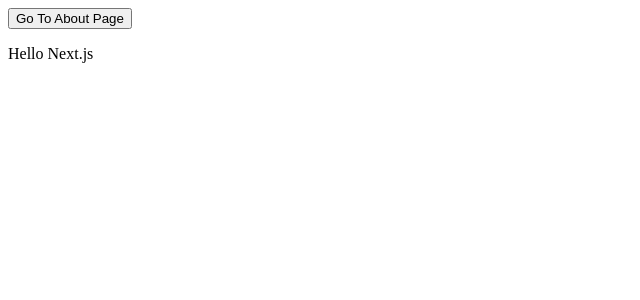
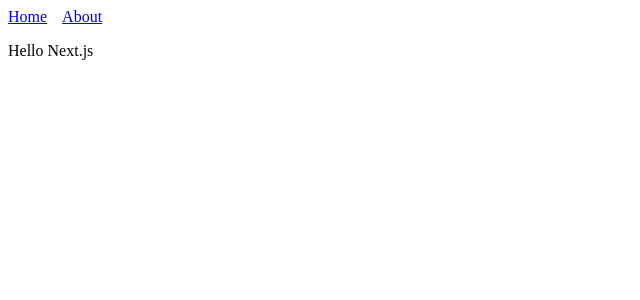
Before and after one commit to rnorman24/hello-next, a Next.js app: page / in a window 1280 px wide. Shown: the top 300 px of the page, without its empty margins (0-640 px from the left). Built offline with nearby package versions, Linux system fonts and the light colour scheme.

Commit message:
add Header component

```diff
--- /dev/null
+++ b/components/Header.js
@@ -0,0 +1,18 @@
+import Link from "next/link";
+
+const linkStyle = {
+  marginRight: 15
+};
+
+const Header = () => (
+  <div>
+    <Link href="/">
+      <a style={linkStyle}>Home</a>
+    </Link>
+    <Link href="/about">
+      <a style={linkStyle}>About</a>
+    </Link>
+  </div>
+);
+
+export default Header;
--- a/pages/about.js
+++ b/pages/about.js
@@ -1,7 +1,10 @@
+import Header from "../components/Header";
+
 export default function About() {
   return (
     <div>
+      <Header />
       <p>This is the about page</p>
     </div>
-  )
+  );
 }
--- a/pages/index.js
+++ b/pages/index.js
@@ -1,13 +1,10 @@
-// This is the Link API
-import Link from 'next/link';
+import Header from "../components/Header";
 
-const Index = () => (
-  <div>
-    <Link href='/about'>
-      <button>Go To About Page</button>
-    </Link>
-    <p>Hello Next.js</p>
-  </div>
-)
-
-export default Index;
+export default function Index() {
+  return (
+    <div>
+      <Header />
+      <p>Hello Next.js</p>
+    </div>
+  );
+}
```
